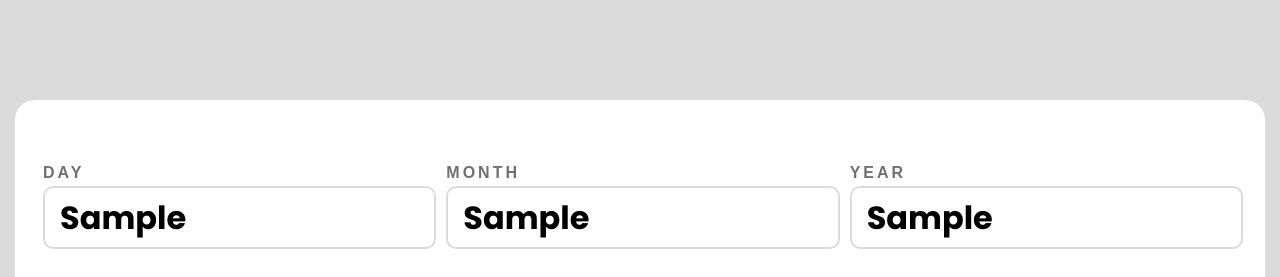
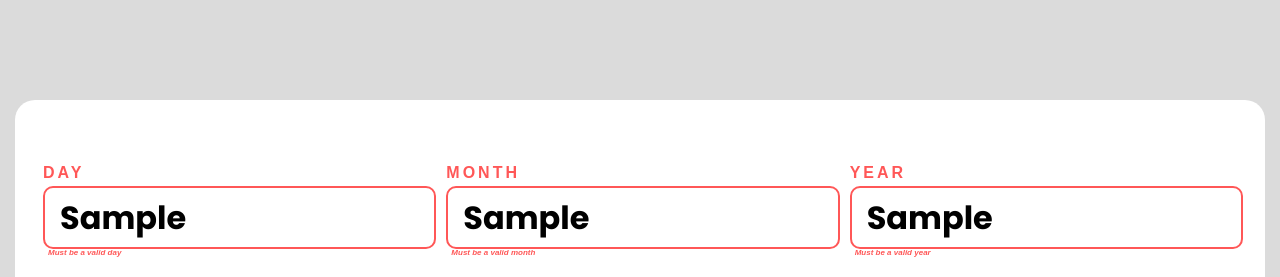
Before and after one commit to arenascode/Age-Calculator-app, a website: page index.html in a window 1280 px wide. Both pictures are taken after typing "Sample", "Sample", "Sample" into the empty fields and a click on the button 185 px from the left and 315 px from the top of the page. Shown: the top 277 px of the page. Drawn offline with Linux system fonts and the light colour scheme.

Commit message:
Form validations in process

```diff
--- a/index.html
+++ b/index.html
@@ -9,11 +9,11 @@
 <body>
 <div class="ageCalculatorContainer">
   <form id="inputsDate" onsubmit="calculateResult(event)">
-    <label for="day">DAY <input type="text" name="day" placeholder="DD"><span>this field is required</span></label>
+    <label for="day">DAY <input type="text" name="day" placeholder="DD"><span></span></label>
 
-    <label for="month">MONTH<input type="text" name="month" placeholder="MM"><span>this field is required</span></label>
+    <label for="month">MONTH<input type="text" name="month" placeholder="MM"><span></span></label>
 
-    <label for="year">YEAR<input type="text" name="year" placeholder="YY"><span>this field is required</span></label>
+    <label for="year">YEAR<input type="text" name="year" placeholder="YY"><span></span></label>
 
   </form>
   <button type="submit" form="inputsDate" id="circleButton">
--- a/index.js
+++ b/index.js
@@ -1,58 +1,124 @@
+// Result of age calculate
 const yearResult = document.getElementById('showYear')
 const monthResult = document.getElementById('showMonth')
 const dayResult = document.getElementById('showDay')
+
 const submitButton = document.getElementById('circleButton')
 const form = document.getElementById('inputsDate')
+
+// To show errors
 const spans = document.querySelectorAll('span')
+
+
+//Label and input selectors for style
+const dayLabel = document.querySelector('label[for="day"]');
+const dayStyleInput = document.querySelector('input[name="day"]');
+const monthLabel = document.querySelector('label[for="month"]')
+const monthStyleInput = document.querySelector('input[name="month"]')
+const yearLabel = document.querySelector('label[for="year"]')
+const yearStyleInput = document.querySelector(
+'input[name="year"]'
+)
 
 // for apply Error styles if some input is empty
 function requiredDay() {
-  document.querySelector('label[for="day"]').style.color = "var(--color-light-red)";
-  document.querySelector('input[name="day"]').style.borderColor =
+  dayLabel.style.color = "var(--color-light-red)";
+  dayStyleInput.style.borderColor =
   "var(--color-light-red)";
   spans[0].style.display = 'block'
+  spans[0].innerText = `This field is required`;
+}
+function mustBeValidDay() {
+  dayLabel.style.color = "var(--color-light-red)";
+  dayStyleInput.style.borderColor = "var(--color-light-red)";
+  spans[0].style.display = "block";
+  spans[0].innerText = `Must be a valid day`
 }
 function requiredMonth() {
-  document.querySelector('label[for="month"]').style.color =
+  monthLabel.style.color =
   "var(--color-light-red)";
-  document.querySelector('input[name="month"]').style.borderColor =
+  monthStyleInput.style.borderColor =
   "var(--color-light-red)";
   spans[1].style.display = "block";
+  spans[1].innerText = `This field is required`;
+}
+function mustBeValidMonth() {
+  monthLabel.style.color = "var(--color-light-red)";
+  monthStyleInput.style.borderColor = "var(--color-light-red)";
+  spans[1].style.display = "block";
+  spans[1].innerText = `Must be a valid month`;
 }
 function requiredYear() {
-  document.querySelector('label[for="year"]').style.color =
+  yearLabel.style.color =
   "var(--color-light-red)";
-  document.querySelector('input[name="year"]').style.borderColor =
+  yearStyleInput.style.borderColor =
   "var(--color-light-red)";
   spans[2].style.display = "block";
+  spans[2].innerText = `This field is required`
+}
+function mustBeValidYear() {
+  yearLabel.style.color = "var(--color-light-red)";
+  yearStyleInput.style.borderColor = "var(--color-light-red)";
+  spans[2].style.display = "block";
+  spans[2].innerText = `Must be a valid year`;
 }
 
 if (form instanceof HTMLFormElement) {
   function calculateResult(e) {
     e.preventDefault()
+
     const dataForm = new FormData(form)
     const dayInput = dataForm.get('day')
     const monthInput = dataForm.get('month')
     const yearInput = dataForm.get('year')
+    console.log(dayInput);
 
-    dayInput === "" ? requiredDay(): console.log(`there is data`)
+    console.log(isNaN(parseInt(dayInput)));
 
-    monthInput === ""
+    isNaN(parseInt(dayInput)) ? mustBeValidDay() : console.log(`the date is correct`);
+
+    dayInput == "" ? requiredDay() : console.log(`there is data`)
+
+    isNaN(parseInt(monthInput))
+      ? mustBeValidMonth()
+      : console.log(`the date is correct`);
+
+    monthInput == ""
       ? requiredMonth()
       : console.log(`there is data`);
 
-    yearInput === ""
+    isNaN(parseInt(yearInput))
+      ? mustBeValidYear()
+      : console.log(`the date is correct`);
+
+    yearInput == ""
       ? requiredYear()
       : console.log(`there is data`);
 
   console.log(`enviado`);
 
-//   yearResult.innerText = '2020'
-//   monthResult.innerText = '04'
-//   dayResult.innerText = '30'
+  const date = new Date()
+  console.log(date);
+
 }
 } else {
   console.log(`isn't a form`);
 }
 
-// For remove Error Styles if some imput has a value
+// To remove Error Styles if some imput has a value. Continue here
+
+dayStyleInput.addEventListener('input', () => {
+  dayLabel.style.color = "";
+  dayStyleInput.style.borderColor = "";
+  spans[0].style.display = "none";
+})
+monthStyleInput.addEventListener('input', () => {
+  monthLabel.style.color = "";
+  monthStyleInput.style.borderColor = "";
+  spans[1].style.display = "none";
+})
+yearStyleInput.addEventListener('input', () => {
+  yearLabel.style.color = "";
+  yearStyleInput.style.borderColor = "";
+  spans[2].style.display = "none";
+})
```
Lines whose indentation alone changed are shown as unchanged.
